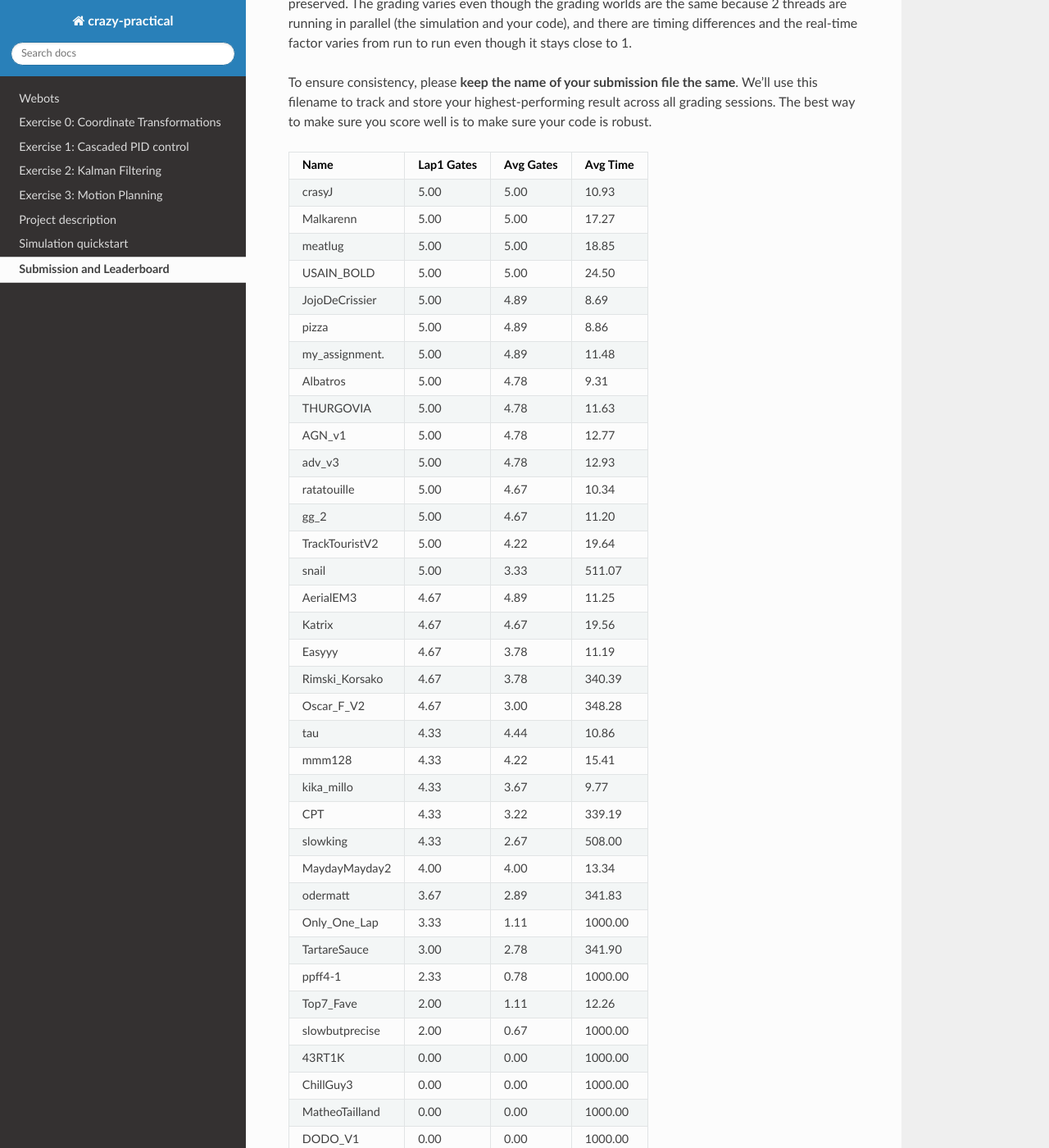
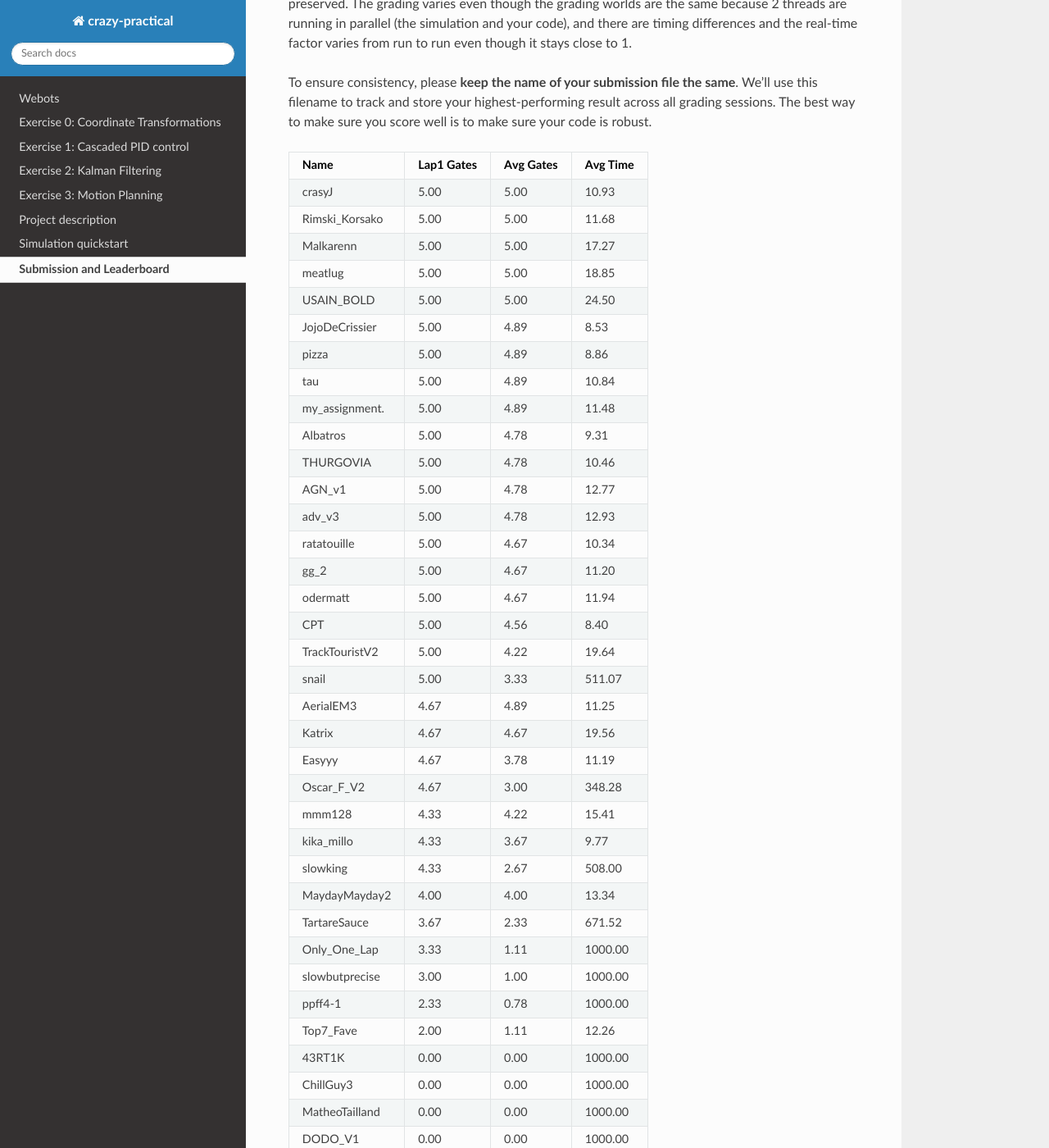
Before and after one commit to lis-epfl/micro-502, a Sphinx documentation site: the page built from docs/assignment/leaderboard.rst, in a window 1280 px wide and 1400 px high, scrolled down 599 px. Shown: the whole window at 82% size. Built offline with Sphinx 7.4.7 and the Read the Docs theme 3.1.0, drawn with Linux system fonts in a browser that asks for light colours; pages that are not in the unit, such as notebooks, are missing from menus.

Commit message:
Leaderboard with best score

```diff
--- a/docs/assignment/leaderboard.rst
+++ b/docs/assignment/leaderboard.rst
@@ -22,43 +22,43 @@ To ensure consistency, please **keep the name of your submission file the same**
 Name           Lap1 Gates Avg Gates  Avg Time
 ============== ========== ========= =========
 crasyJ              5.00      5.00     10.93
+Rimski_Korsako      5.00      5.00     11.68
 Malkarenn           5.00      5.00     17.27
 meatlug             5.00      5.00     18.85
 USAIN_BOLD          5.00      5.00     24.50
-JojoDeCrissier      5.00      4.89      8.69
+JojoDeCrissier      5.00      4.89      8.53
 pizza               5.00      4.89      8.86
+tau                 5.00      4.89     10.84
 my_assignment.      5.00      4.89     11.48
 Albatros            5.00      4.78      9.31
-THURGOVIA           5.00      4.78     11.63
+THURGOVIA           5.00      4.78     10.46
 AGN_v1              5.00      4.78     12.77
 adv_v3              5.00      4.78     12.93
 ratatouille         5.00      4.67     10.34
 gg_2                5.00      4.67     11.20
+odermatt            5.00      4.67     11.94
+CPT                 5.00      4.56      8.40
 TrackTouristV2      5.00      4.22     19.64
 snail               5.00      3.33    511.07
 AerialEM3           4.67      4.89     11.25
 Katrix              4.67      4.67     19.56
 Easyyy              4.67      3.78     11.19
-Rimski_Korsako      4.67      3.78    340.39
 Oscar_F_V2          4.67      3.00    348.28
-tau                 4.33      4.44     10.86
 mmm128              4.33      4.22     15.41
 kika_millo          4.33      3.67      9.77
-CPT                 4.33      3.22    339.19
 slowking            4.33      2.67    508.00
 MaydayMayday2       4.00      4.00     13.34
-odermatt            3.67      2.89    341.83
+TartareSauce        3.67      2.33    671.52
 Only_One_Lap        3.33      1.11   1000.00
-TartareSauce        3.00      2.78    341.90
+slowbutprecise      3.00      1.00   1000.00
 ppff4-1             2.33      0.78   1000.00
 Top7_Fave           2.00      1.11     12.26
-slowbutprecise      2.00      0.67   1000.00
 43RT1K              0.00      0.00   1000.00
 ChillGuy3           0.00      0.00   1000.00
 MatheoTailland      0.00      0.00   1000.00
 DODO_V1             0.00      0.00   1000.00
 the_runner          0.00      0.00   1000.00
-aerial_rob_fun      0.00      0.00   1000.00
+ccka                0.00      0.00   1000.00
 Hey_gringo          0.00      0.00   1000.00
 ============== ========== ========= =========
 
```
Also changed, not shown: 2 other files.
